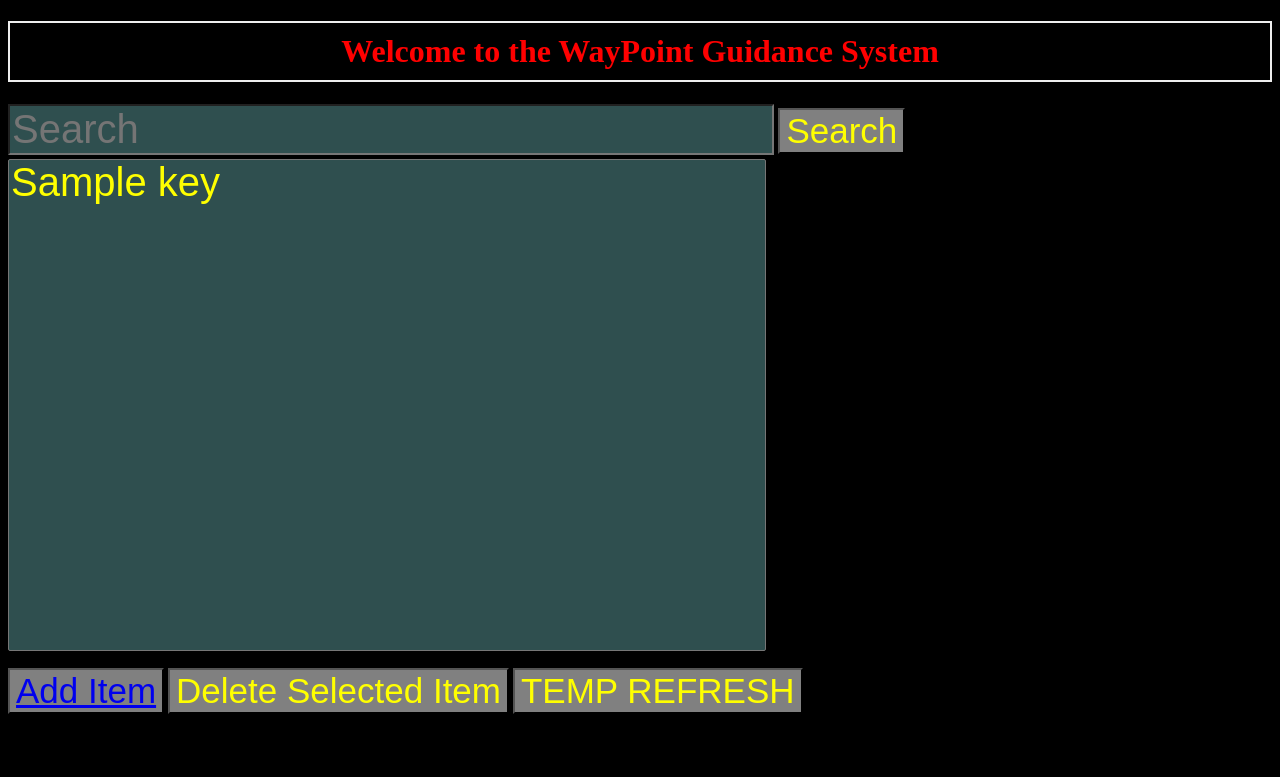
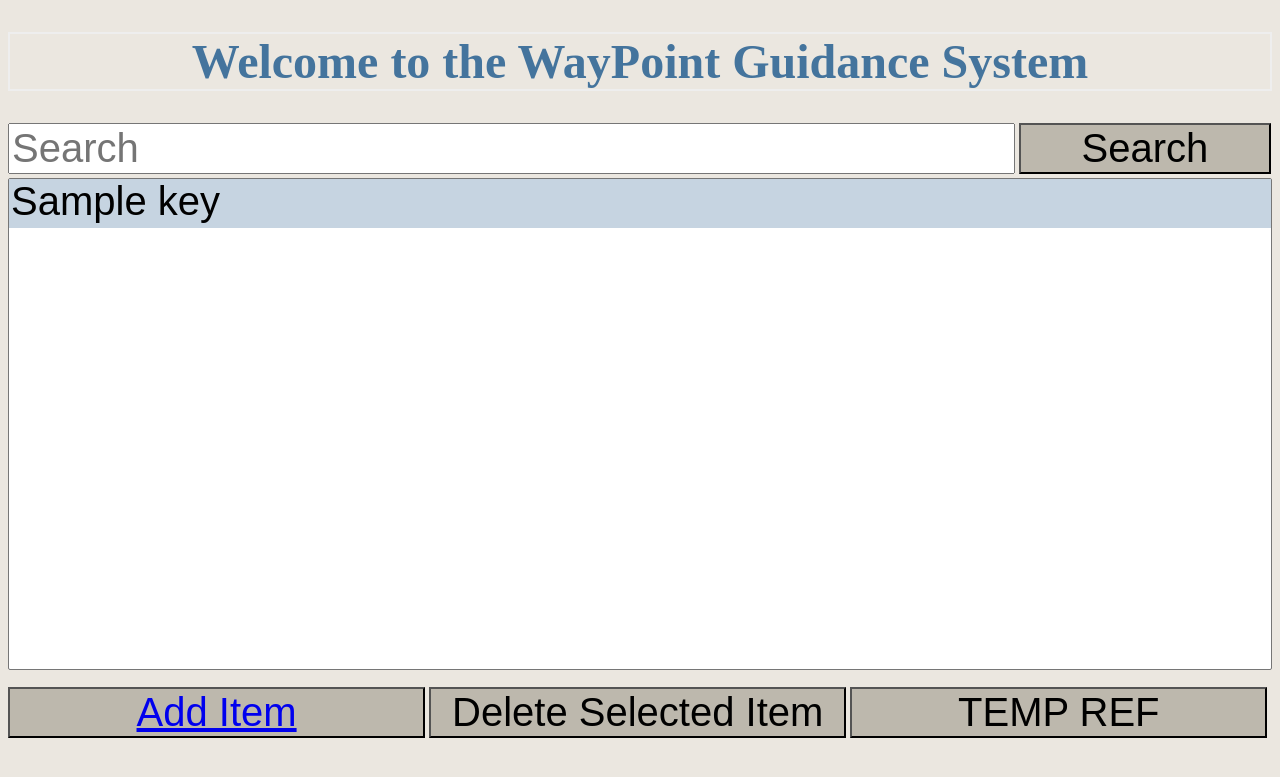
Before and after one commit to AlexanderCrisler/senior-design-laser, a Flask app: template templates/index.html in a window 1280 px wide. Shown: the top 777 px of the page. Run offline with Flask 2, Linux system fonts and the light colour scheme; the template is opened without the code that fills it: most values are stand-ins (such as "Sample title", 1, 10 or a date in 2020).

Commit message:
Change GUI design and add a few identifiers to some of the tags.

```diff
--- a/static/css/styles.css
+++ b/static/css/styles.css
@@ -1,40 +1,62 @@
 html {
-   background-color: black;
-   color: white;
+   background-color: #EBE7E0;
+   color: black;
+}
+
+label {
+	display: block;
+	margin-left: auto;
+	margin-right: auto;
+    font-size: 250%;
 }
 
 h1 {
     border: 2px #eee solid;
-    color: red;
+    color: #44749D;
     text-align: center;
-    padding: 10px;
+	font-size: 300%;
 }
 
 h2 {
     border: 2px #eee solid;
     color: red;
     text-align: center;
-    padding: 10px;
 }
 
 select.items{
-    background-color: DarkSlateGrey;
-    font-size: 40px;
-    color: yellow;
+    font-size: 250%;
+    color: black;
     text-align: left;
-    width: 60%;
+    width: 100%;
+}
+
+option:nth-child(odd){
+	background-color: #C6D4E1;
 }
 
 button {
-   background-color: grey;
-   font-size: 35px;
-   color: yellow;
+    background-color: #BDB8AD;
+    font-size: 250%;
+	width: 33%;
 }
 
+#searchbutton{
+	display: inline-block;
+	margin-left: auto;
+	margin-right: auto;
+	width: 20%;
+	font-size: 250%;
+}
+
+div.buttons {
+	display: inline;
+	margin-left: auto;
+	margin-right: auto;
+}
+
+
 .searchbar {
-    background-color: DarkSlateGrey;
-    font-size: 40px;
-    color: yellow;
-    width: 60%;
+    font-size: 250%;
+    width: 79%;
     margin-bottom: 4px;
 }
--- a/templates/index.html
+++ b/templates/index.html
@@ -23,11 +23,11 @@
    </div>
 
    </p>
-   <p>
+   <div class="buttons">
       <button> <a href="/add">Add Item</a></button>
       <button onclick='deleteIndex()'>Delete Selected Item</button>
-      <button onclick='load_items_to_list()'>TEMP REFRESH</button>
-   </p>
+      <button onclick='load_items_to_list()'>TEMP REF</button>
+   </div>
 </body>
 
 <script type=text/javascript src="{{
```
